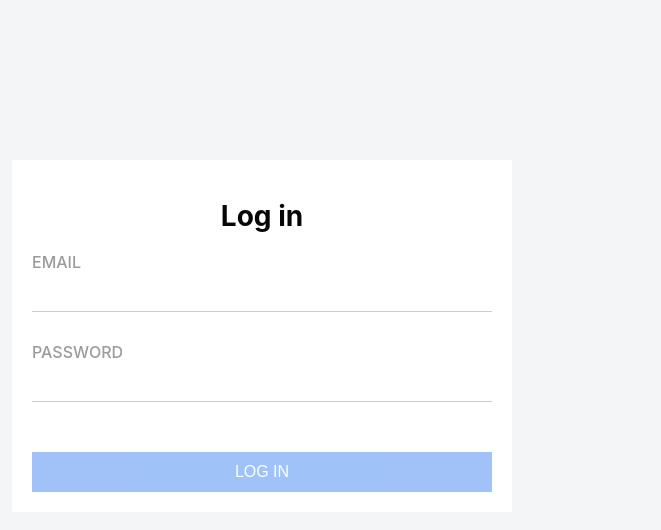
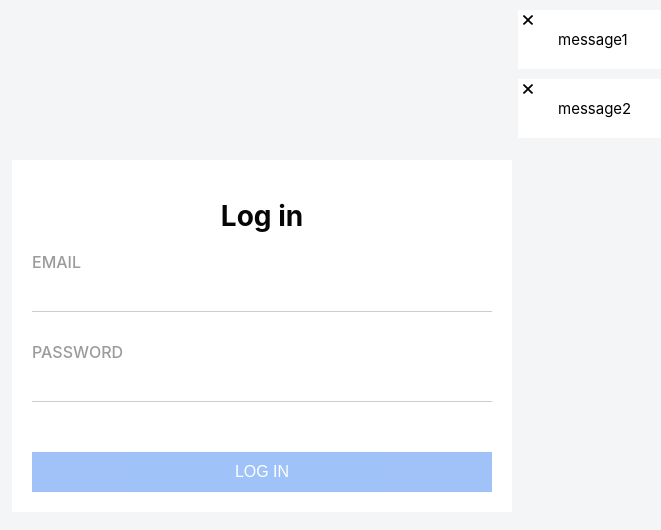
Before and after one commit to livemirsi/simple-course, a React (Create React App) app: page /login in a window 1280 px wide. Shown: the top 530 px of the page, without its empty margins (378-1039 px from the left). Built offline with nearby package versions, Linux system fonts and the light colour scheme.

Commit message:
ui/Notification: Add Notification component

```diff
--- a/src/features/LoginForm/components/Form.tsx
+++ b/src/features/LoginForm/components/Form.tsx
@@ -1,6 +1,6 @@
 import React, { Fragment } from 'react';
 
-import { Title, InputValidation, Button, Overlay, Spinner } from 'ui';
+import { Title, InputValidation, Button, Overlay, Spinner, Notification } from 'ui';
 import { IFormProps } from 'features/LoginForm/types/form';
 
 export const FormComponent = ({
@@ -34,7 +34,7 @@ export const FormComponent = ({
 		>
 			Log in
 		</Button>
-
+		<Notification messages={[{ message: 'message1' }, { message: 'message2' }]} />
 		{status === 'wait' &&
 			<Overlay>
 				<Spinner
--- /dev/null
+++ b/src/ui/Icon/Icon.ts
@@ -0,0 +1 @@
+export { IconClose } from './components/IconClose';
--- /dev/null
+++ b/src/ui/Icon/components/IconClose.tsx
@@ -0,0 +1,24 @@
+import React from 'react';
+
+interface IProps {
+	width: string;
+	height: string;
+}
+
+export const IconClose = ({ width, height }: IProps) => (
+	<svg
+		version="1.1"
+		width={width}
+		height={height}
+		viewBox="0 0 21.9 21.9"
+	>
+		<path d="M14.1,11.3c-0.2-0.2-0.2-0.5,0-0.7l7.5-7.5c0.2-0.2,0.3
+		-0.5,0.3-0.7s-0.1-0.5-0.3-0.7l-1.4-1.4C20,0.1,19.7,0,19.5,0
+		c-0.3,0-0.5,0.1-0.7,0.3l-7.5,7.5c-0.2,0.2-0.5,0.2-0.7,0L3.1,
+		0.3C2.9,0.1,2.6,0,2.4,0S1.9,0.1,1.7,0.3L0.3,1.7C0.1,1.9,0,2.2,
+		0,2.4  s0.1,0.5,0.3,0.7l7.5,7.5c0.2,0.2,0.2,0.5,0,0.7l-7.5,7.5C0.1
+		,19,0,19.3,0,19.5s0.1,0.5,0.3,0.7l1.4,1.4c0.2,0.2,0.5,0.3,0.7,0.3
+		s0.5-0.1,0.7-0.3l7.5-7.5c0.2-0.2,0.5-0.2,0.7,0l7.5,7.5c0.2,0.2,0.5,0.3,
+		0.7,0.3s0.5-0.1,0.7-0.3l1.4-1.4c0.2-0.2,0.3-0.5,0.3-0.7  s-0.1-0.5-0.3-0.7L14.1,11.3z"/>
+	</svg>
+);
--- /dev/null
+++ b/src/ui/Notification/Notification.tsx
@@ -0,0 +1,43 @@
+import React from 'react';
+
+import { IMessage } from 'ui/Notification/types/message';
+import { useShow } from 'ui/Notification/hooks/useShow';
+import { List } from 'ui/Notification/sc/List';
+import { Message } from 'ui/Notification/sc/Message';
+import { IconClose } from 'ui/Icon/components/IconClose';
+
+interface IProps {
+	messages: Array<IMessage>;
+	variant?: 'success' | 'error';
+}
+
+export const Notification = ({ messages }: IProps) => {
+
+	const [showMessages, changeVisibleMessage] = useShow({ messages });
+
+	if (!showMessages.length) {
+
+		return null;
+
+	}
+
+	return (
+		<List>
+			{showMessages.map((item, index) => (
+				<Message
+					key={index}
+					data-index={index}
+					delay={index ? index / 10 : 0}
+					onClick={changeVisibleMessage}
+				>
+					<IconClose
+						width={'10px'}
+						height={'10px'}
+					/>
+					{item.message}
+				</Message>
+			))}
+		</List>
+	);
+
+};
--- /dev/null
+++ b/src/ui/Notification/hooks/useShow.ts
@@ -0,0 +1,32 @@
+import { useState } from 'react';
+
+import { IMessage, IMouseEvent } from 'ui/Notification/types/message';
+
+interface IProps {
+	messages: Array<IMessage>;
+}
+
+type IOutput = [Array<IMessage>, IMouseEvent];
+
+export const useShow = ({ messages }: IProps): IOutput => {
+
+	const [showMessages, setVisibleMessage] = useState(messages);
+
+	const changeVisibleMessage: IMouseEvent = ({ target }) => {
+
+		const element = target as HTMLDivElement;
+
+		const indexElement = element.getAttribute('data-index');
+		const numberIndexElement = parseInt(indexElement || '', 10);
+
+		if (!isNaN(numberIndexElement)) {
+
+			setVisibleMessage(showMessages.filter((item, index) => index !== numberIndexElement));
+
+		}
+
+	};
+
+	return [showMessages, changeVisibleMessage];
+
+};
--- /dev/null
+++ b/src/ui/Notification/sc/List.ts
@@ -0,0 +1,8 @@
+import styled from 'styled-components';
+
+export const List = styled.div`
+	position: fixed;
+	top: 10px;
+	right: 0;
+	width: 30vw;
+`;
--- /dev/null
+++ b/src/ui/Notification/sc/Message.ts
@@ -0,0 +1,43 @@
+import styled, { css, keyframes } from 'styled-components';
+
+interface IProps {
+	['data-index']: number,
+	delay: number;
+}
+
+const rightToLeft = keyframes`
+  from {
+    right: -100%;
+  }
+
+  to {
+    right: 0;
+  }
+`;
+
+const getAnimation = (delay: number) => {
+
+	return css`
+  animation: ${rightToLeft} 0.35s linear;
+	animation-delay: ${delay}s;
+`;
+
+};
+
+export const Message = styled.div<IProps>`
+	position: relative;
+	width: 100%;
+	margin-bottom: 10px;
+	padding: 20px 20px 20px 40px;
+	background: #fff;
+	font-size: 15px;
+	cursor: pointer;
+
+	${({ delay }) => getAnimation(delay)};
+
+	svg {
+		position: absolute;
+		left: 5px;
+		top: 5px;
+	}
+`;
--- /dev/null
+++ b/src/ui/Notification/types/message.ts
@@ -0,0 +1,7 @@
+import { MouseEvent } from 'react';
+
+export interface IMessage {
+	message: string
+}
+
+export type IMouseEvent = ({ target }: MouseEvent<HTMLDivElement>) => void;
--- a/src/ui/index.ts
+++ b/src/ui/index.ts
@@ -13,3 +13,5 @@ export { Button } from './Button';
 export { Overlay } from './Overlay';
 
 export { Spinner } from './Spinner';
+
+export { Notification } from './Notification/Notification';
```
